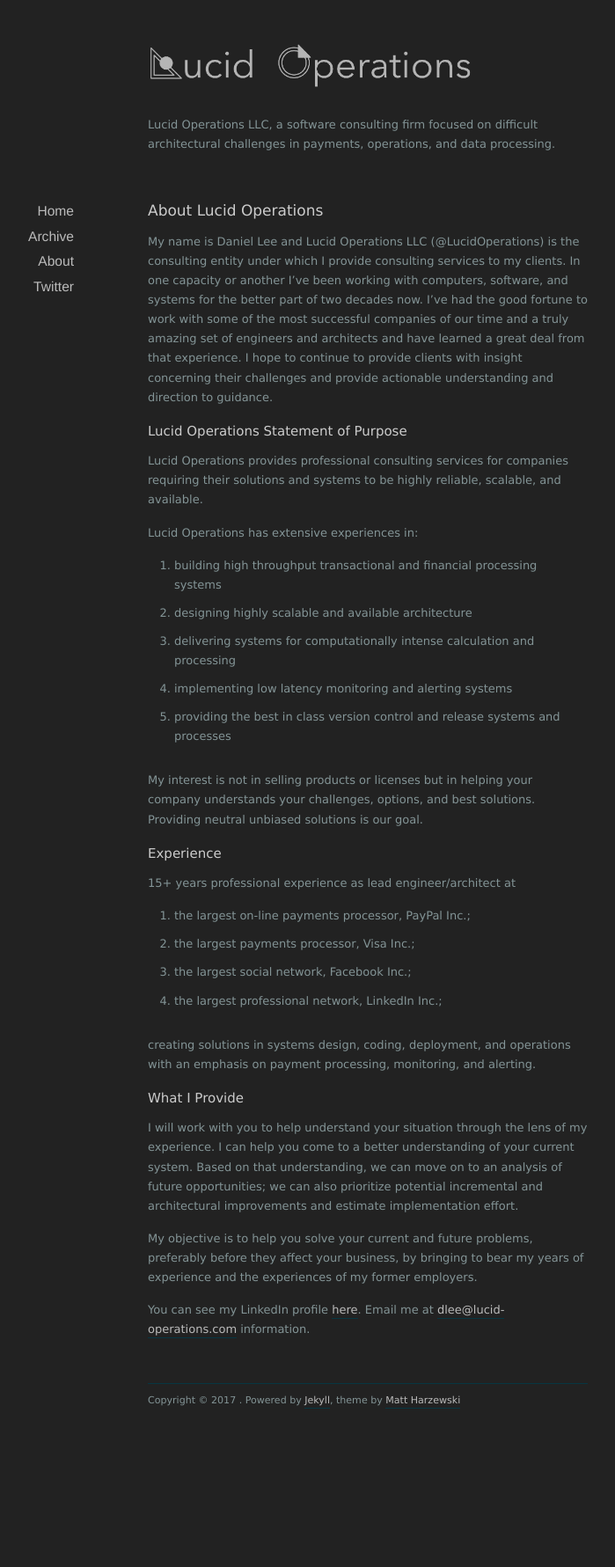
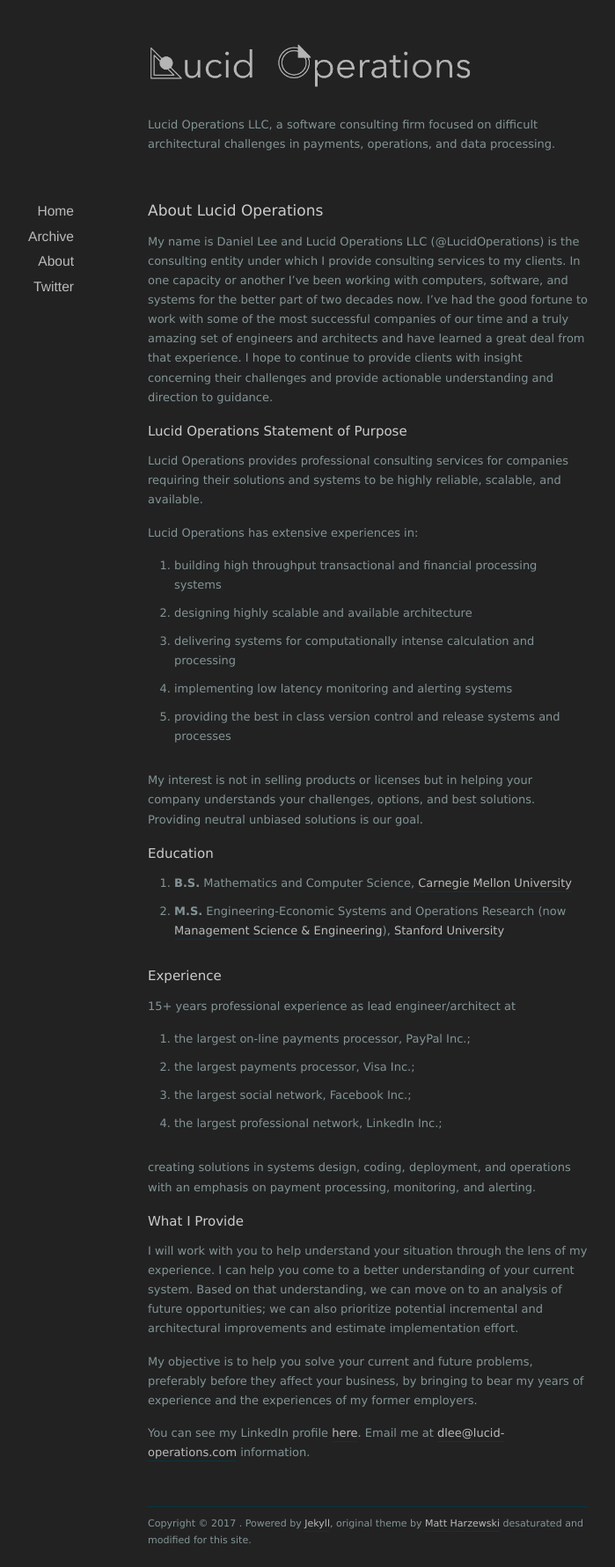
Before and after one commit to danslee/lucid-ops, a Jekyll site: the page built from about/index.md, in a window 1280 px wide. Shown: the whole page at 88% size, without its empty margins (222-921 px from the left). Built offline with Jekyll 4.4.1, drawn with Linux system fonts in a browser that asks for light colours; nearby versions of some CDN libraries; before the commit the page ends 1622 px from its top, so only the background shows below that.

Commit message:
added education and modified theme attribution

```diff
--- a/_layouts/default.html
+++ b/_layouts/default.html
@@ -54,7 +54,7 @@
 
 
   <footer id="footer">
-    <p class="copyright">Copyright &copy; {{ site.time | date: '%Y' }} {{ site.name }}. Powered by <a href="http://jekyllrb.com">Jekyll</a>, theme by <a href="http://www.webmaster-source.com">Matt Harzewski</a></p>
+    <p class="copyright">Copyright &copy; {{ site.time | date: '%Y' }} {{ site.name }}. Powered by <a href="http://jekyllrb.com">Jekyll</a>, original theme by <a href="http://www.webmaster-source.com">Matt Harzewski</a> desaturated and modified for this site.</p>
   </footer>
 
 
--- a/about/index.md
+++ b/about/index.md
@@ -32,6 +32,13 @@ My interest is not in selling products or licenses but in helping your company
 understands your challenges, options, and best solutions.  Providing neutral
 unbiased solutions is our goal.
 
+## Education
+
+ - **B.S.** Mathematics and Computer Science, [Carnegie Mellon University](https://www.cmu.edu)
+ - **M.S.** Engineering-Economic Systems and Operations Research
+  (now [Management Science & Engineering](https://msande.stanford.edu)),
+  [Stanford University](https://stanford.edu)
+
 ## Experience
 
 15+ years professional experience as lead engineer/architect at
```
